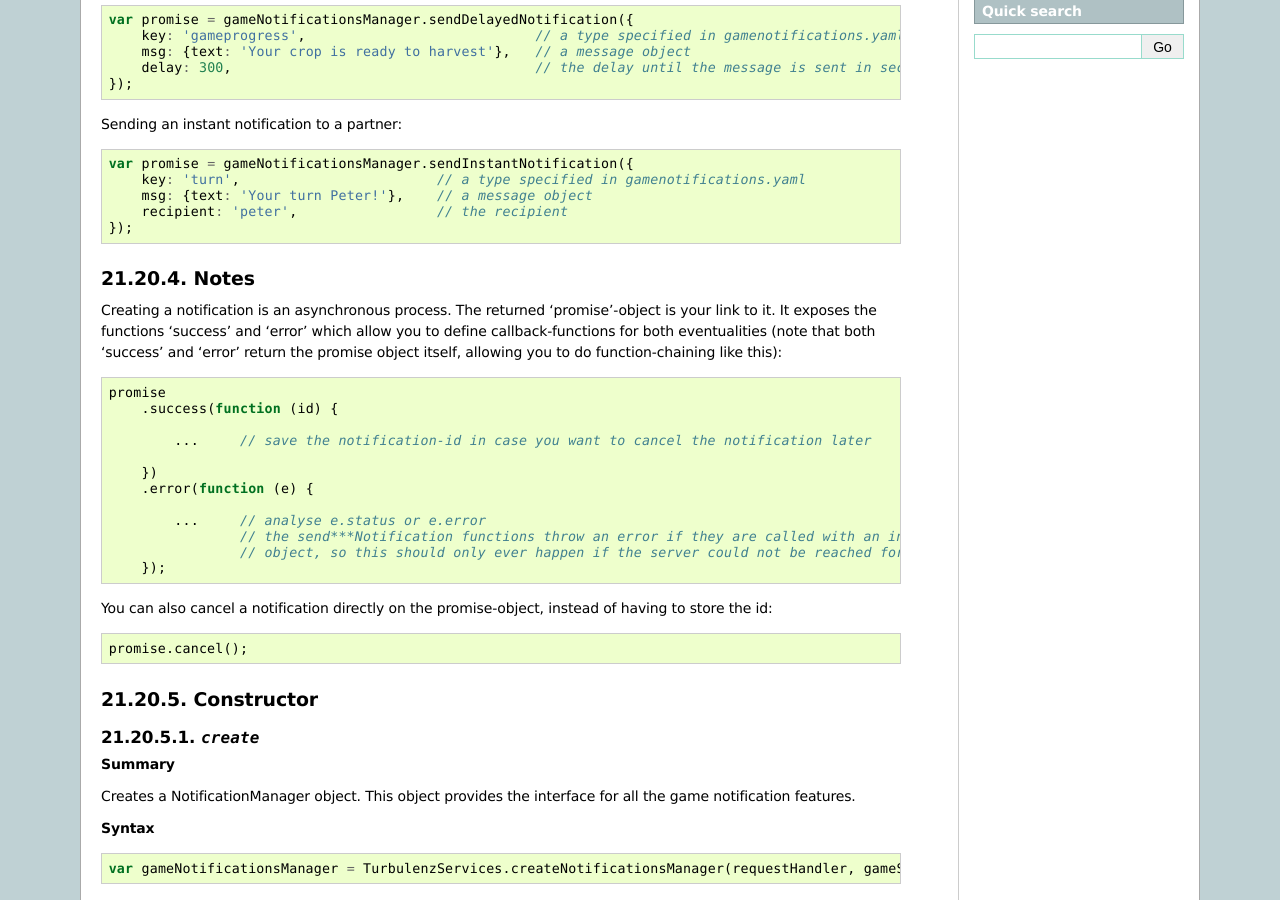
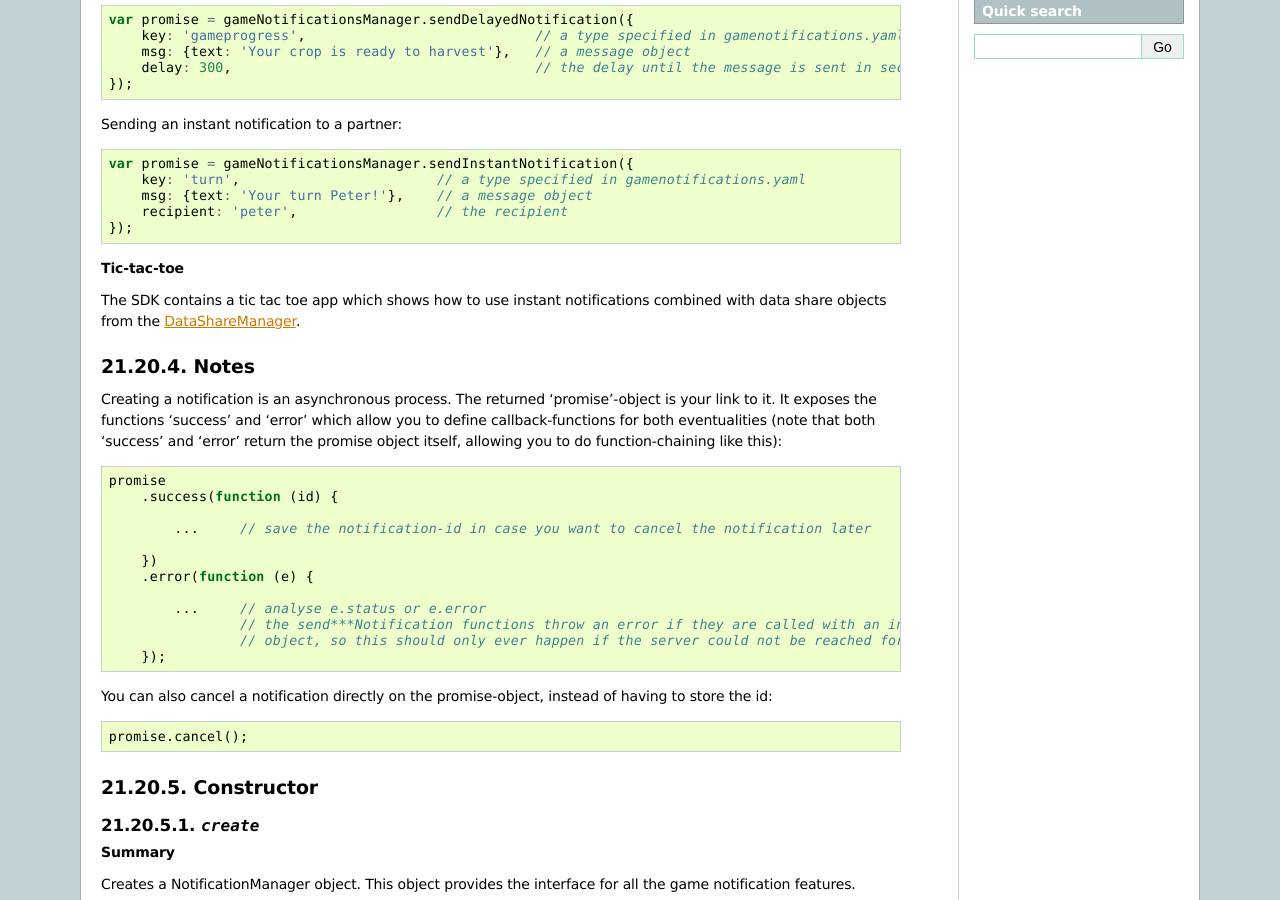
Before and after one commit to turbulenz/turbulenz_engine, a Sphinx documentation site: the page built from docs/source/turbulenz_services/notifications_api.rst, in a window 1280 px wide and 900 px high, scrolled down 1083 px. Built offline with Sphinx 7.4.7, drawn with Linux system fonts in a browser that asks for light colours.

Commit message:
Added tictactoe example app reference in docs

```diff
--- a/docs/source/turbulenz_services/datashare_api.rst
+++ b/docs/source/turbulenz_services/datashare_api.rst
@@ -198,8 +198,8 @@ read using :ref:`dataShare.get <datashare_get>`.
 
 **Tic-tac-toe**
 
-The SDK contains a data share sample showing how to use data share objects combined with instant notifications from the
-:ref:`notifications <notificationsmanager>`.
+The SDK contains a tic tac toe app which shows how to use data share objects combined with instant notifications from
+the :ref:`notifications <notificationsmanager>`.
 
 Constructor
 ===========
--- a/docs/source/turbulenz_services/notifications_api.rst
+++ b/docs/source/turbulenz_services/notifications_api.rst
@@ -70,6 +70,11 @@ Sending an instant notification to a partner::
         msg: {text: 'Your turn Peter!'},    // a message object
         recipient: 'peter',                 // the recipient
     });
+
+**Tic-tac-toe**
+
+The SDK contains a tic tac toe app which shows how to use instant notifications combined with data share objects from
+the :ref:`DataShareManager <datasharemanager>`.
 
 Notes
 =====
```
